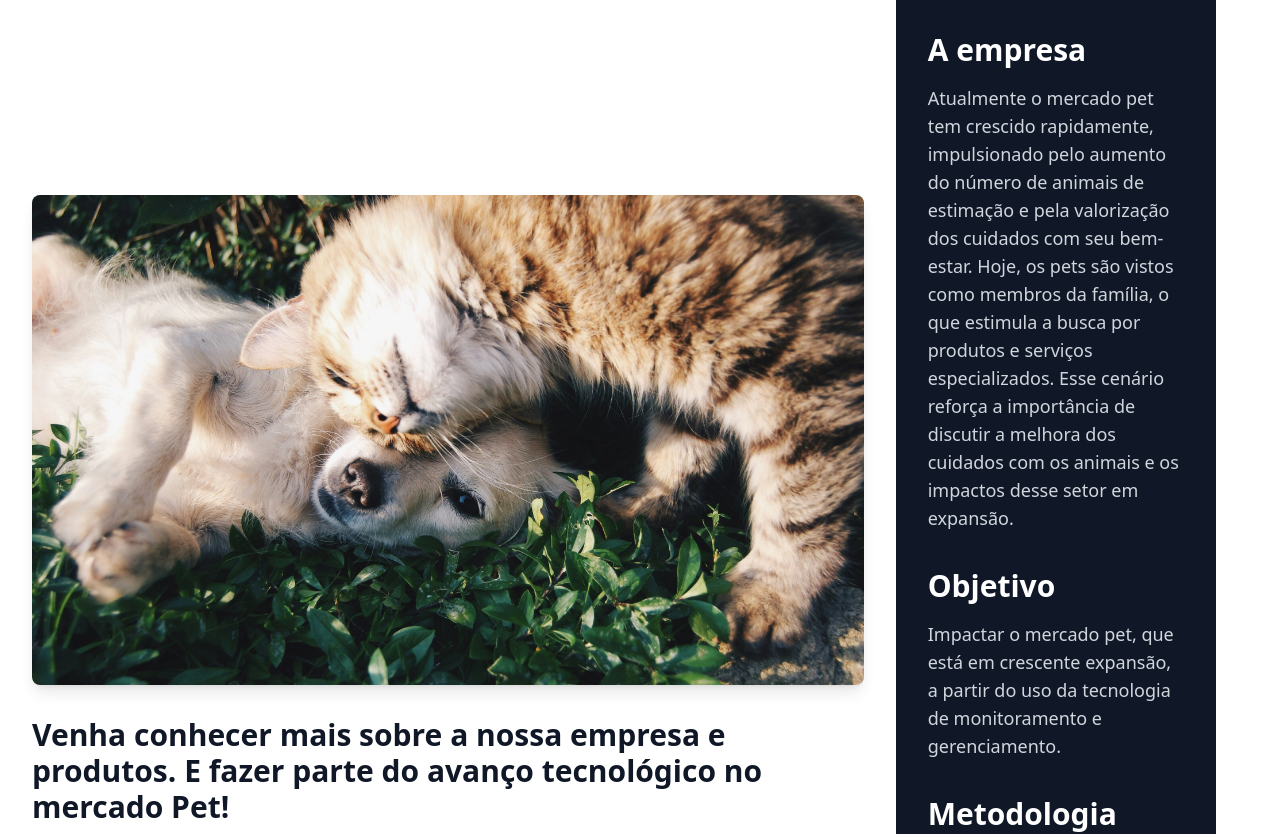
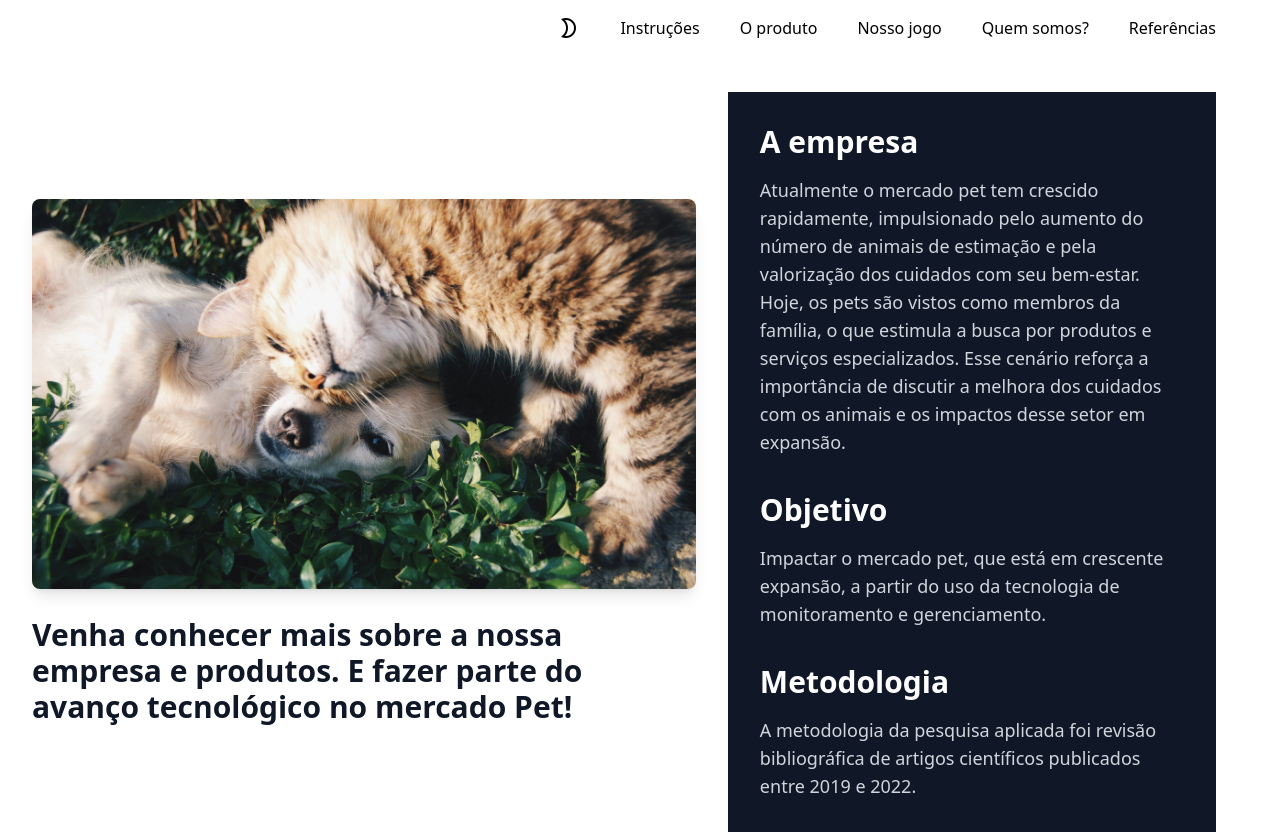
Before and after one commit to Anadulce57/myfeliscanis, a React (Vite) app: page / in a window 1280 px wide. Shown: the top 834 px of the page. Built offline with nearby package versions, Linux system fonts and the light colour scheme; a web font is replaced by a local one.

Commit message:
Inserção da barra de navegação na página Home

```diff
--- a/index.html
+++ b/index.html
@@ -6,6 +6,7 @@
     <link rel="preconnect" href="https://fonts.googleapis.com">
     <link rel="preconnect" href="https://fonts.gstatic.com" crossorigin>
     <link href="https://fonts.googleapis.com/css2?family=Gloock&family=Montserrat:ital,wght@0,100..900;1,100..900&display=swap" rel="stylesheet">
+    <link rel="stylesheet" href="https://fonts.googleapis.com/css2?family=Material+Symbols+Outlined:opsz,wght,FILL,GRAD@20..48,100..700,0..1,-50..200&icon_names=mode_night" />
     <meta name="viewport" content="width=device-width, initial-scale=1.0" />
     <title>FelisCanis</title>
   </head>
--- a/src/App.jsx
+++ b/src/App.jsx
@@ -25,7 +25,7 @@ function App() {
     }
   }, []);
 
-  const isDark = theme === "dark";
+  const isDark = theme === "light";
 
   return (
     <div
--- a/src/components/Home/Home.jsx
+++ b/src/components/Home/Home.jsx
@@ -1,14 +1,17 @@
+import Header from "../Navegacao/Header"
+
 export default function Home(){
     return(
         <div className="h-screen">
+          <Header/>
         <section className="flex flex-col lg:flex-row items-center mr-16">
           <div className="w-full h-dvh flex flex-col justify-center items-center p-8">
-            <img src="./public/imgs/pets.jpg" alt="pets" className="w-full h-auto max-w-md lg:max-w-full rounded-lg shadow-lg"/>
-            <h1 className="text-4xl lg:text-3xl font-bold text-gray-900 mt-8 text-left">Venha conhecer mais sobre a nossa
+            <img src="./public/imgs/pets.jpg" alt="pets" className="w-[550] h-[550] max-w-md lg:max-w-full rounded-lg shadow-lg"/>
+            <h1 className="text-4xl lg:text-3xl font-bold text-gray-900 mt-7 text-left">Venha conhecer mais sobre a nossa
             empresa e produtos. E fazer parte do avanço tecnológico no mercado Pet!</h1>
           </div>
 
-          <div className="w-full lg:w-[419px] bg-gray-900 text-white p-8 flex flex-col justify-center">
+          <div className="w-full lg:w-[800px] h-[350] bg-gray-900 text-white p-8 flex flex-col justify-center">
             <div className="mb-9">
               <h1 className="text-3xl font-bold mb-4">A empresa</h1>
               <p className="text-gray-300 text-lg">Atualmente o mercado pet tem crescido rapidamente, impulsionado pelo aumento
--- a/src/components/Navegacao/Header.jsx
+++ b/src/components/Navegacao/Header.jsx
@@ -5,27 +5,27 @@ export default function Header() {
     return(
         <header>
 
-        <button className=""></button>
+        <nav className="flex justify-end items-center p-4">
 
-        <nav className="">
-                <button>
-                    <Link to="/">Home</Link>
-                </button>
-
-                <ul>
+                <ul className="flex space-x-10 me-12">
                     <li>
+                        <button className="cursor-pointer">
+                            <span class="material-symbols-outlined">mode_night</span>
+                        </button>
+                    </li>
+                    <li className="hover:underline">
                         <Link to="/instrucoes">Instruções</Link>
                     </li>
-                    <li>
+                    <li className="hover:underline">
                         <Link to="/produto">O produto</Link>
                     </li>
-                    <li>
+                    <li className="hover:underline">
                         <Link to="/game">Nosso jogo</Link>
                     </li>
-                    <li>
-                        <Link to="/menbros">Quem somos?</Link>
+                    <li className="hover:underline">
+                        <Link to="/membros">Quem somos?</Link>
                     </li>
-                    <li>
+                    <li className="hover:underline">
                         <Link to="/referencias">Referências</Link>
                     </li>
                 </ul>
--- a/src/components/Navegacao/NavBar.jsx
+++ /dev/null
@@ -1,32 +0,0 @@
-import { useEffect, useState } from "react";
-
-export default function NavBar(){
-    const ListaBase = [
-        { id: 'home', text: 'Home', path: '/home' },
-        { id: 'menbros', text: 'Quem somos?', path: '/menbros' },
-        { id: 'produto', text: 'Produto', path: '/produto' },
-        { id: 'instrucao', text: 'Instruções', path: '/instrucoes' },
-        { id: 'gamw', text: 'O jogo', path: '/jogo' },
-        {id: 'referencia', text: 'Referências', path: '/referencias'},
-    ];
-
-    const [excluidos, setExcluidos] = useState([])
-
-    useEffect(() => {
-        const dados = ['home'];
-        setExcluidos(dados);
-    }, [])
-
-    const itensFiltrados = ListaBase.filter(item => !excluidos.includes(item))
-
-    return (
-        <div className="p-4">
-            <h2 className="text-2xl font-bold mb-4">Itens renderizados</h2>
-            <ul className="flex items-center">
-                {itensFiltrados.map((item) => (
-                    <li key={item.id} className="text-blue-500 font-medium"><a href={item.path}>{item.text}</a></li>
-                ))}
-            </ul>
-        </div>
-    )
-}
```
Also changed, not shown: src/assets/icons_site/simbolo-dark.png (renamed from src/assets/icons_site/FelisCanis-dark(1).png), src/assets/icons_site/simbolo-white.png (renamed from src/assets/icons_site/FelisCanis-white(1).png).
